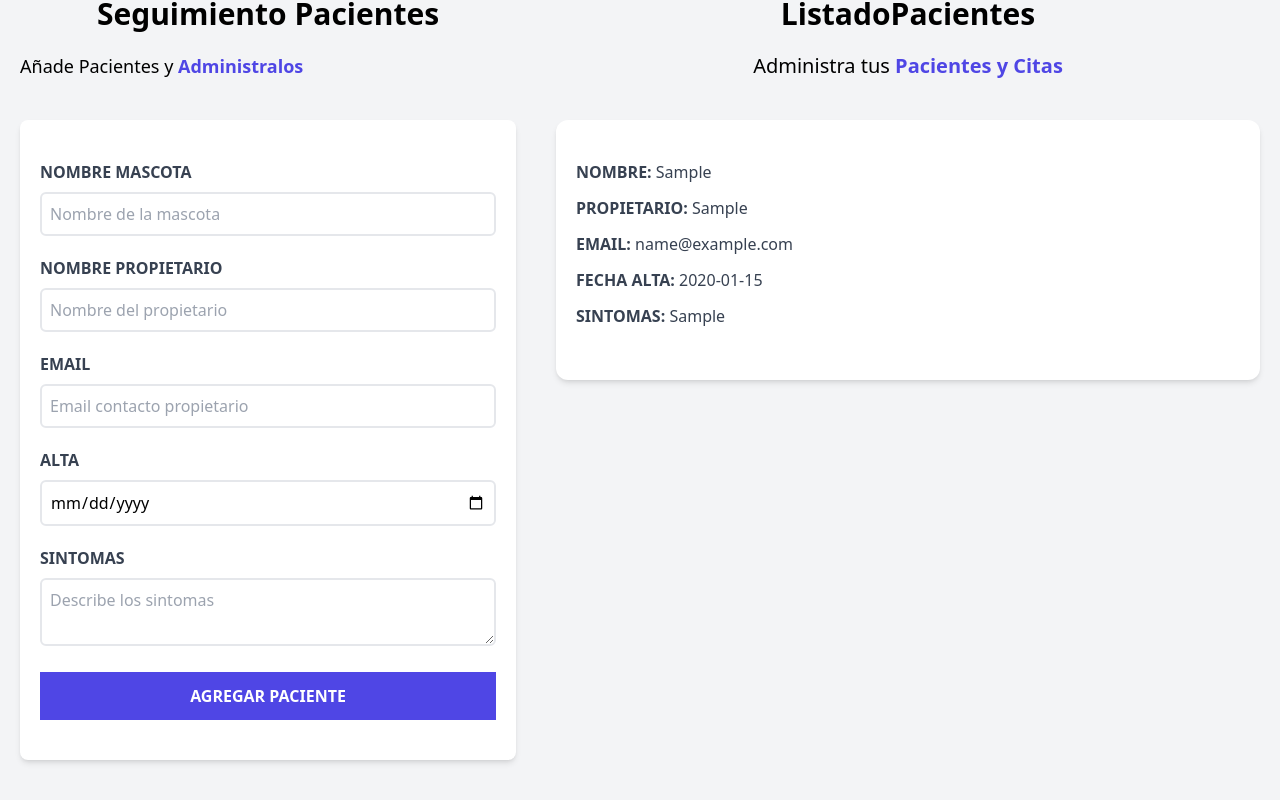
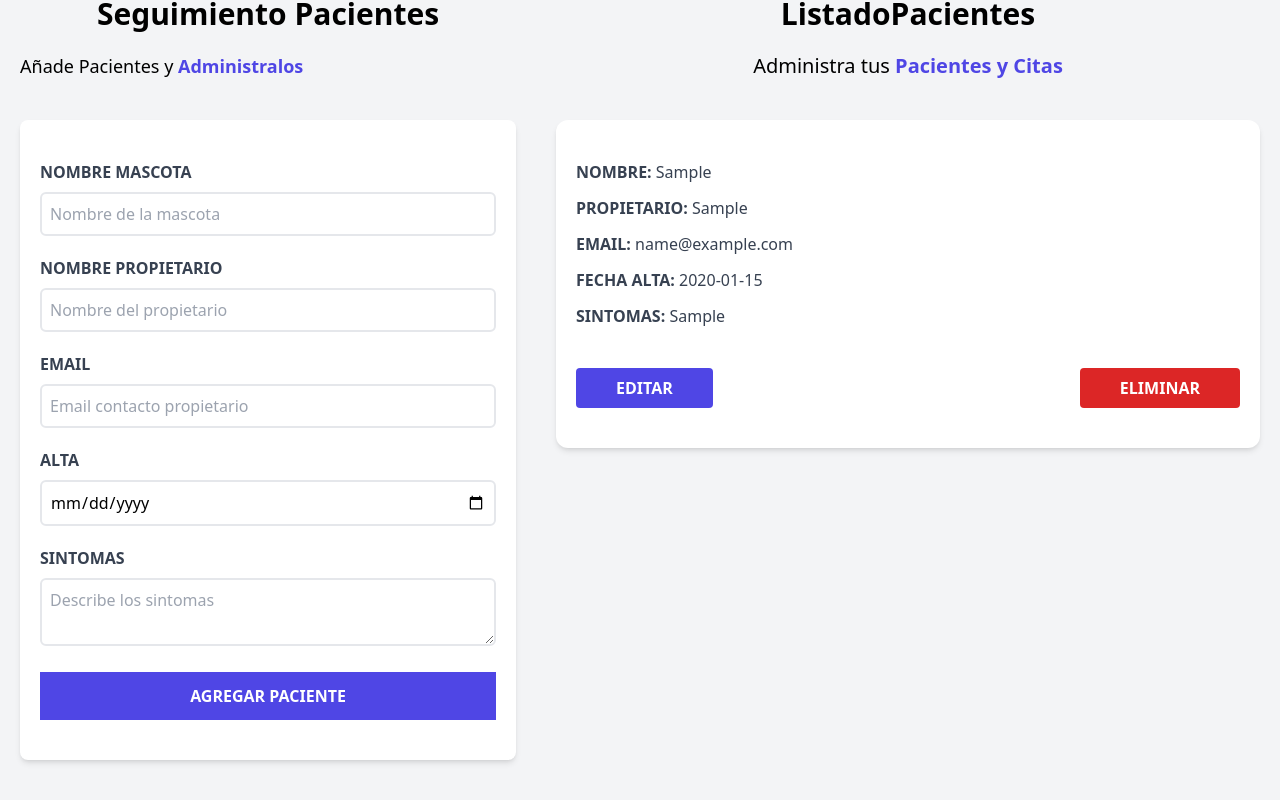
Before and after one commit to Saile16/LReact-Adm.Pacientes, a React (Vite) app: page / in a window 1280 px wide. Both pictures are taken after typing "Sample", "Sample", "name@example.com", "2020-01-15", "Sample" into the empty fields and a click on the input "Agregar paciente". Shown: the part 180-980 px from the top of the page. Built offline with nearby package versions, Linux system fonts and the light colour scheme.

Commit message:
Agregamos botones sin funcionalidad de editar y eliminar y carga conficionada para lista de pacientees

```diff
--- a/src/components/ListadoPacientes.jsx
+++ b/src/components/ListadoPacientes.jsx
@@ -3,14 +3,32 @@
 const ListadoPacientes = ({ pacientes }) => {
   return (
     <div className="md:w-1/2 lg:w-3/5 md:h-screen overflow-y-scroll">
+      {pacientes && pacientes.length ? (
+        <>
           <h2 className="font-black text-3xl text-center">ListadoPacientes</h2>
           <p className="text-xl mt-5 mb-10 text-center">
             Administra tus {""}
-        <span className="text-indigo-600 font-bold"> Pacientes y Citas</span>
+            <span className="text-indigo-600 font-bold">
+              {" "}
+              Pacientes y Citas
+            </span>
           </p>
           {pacientes.map((paciente) => (
             <Paciente key={paciente.id} paciente={paciente} />
           ))}
+        </>
+      ) : (
+        <>
+          <h2 className="font-black text-3xl text-center">No hay Pacientes</h2>
+          <p className="text-xl mt-5 mb-10 text-center">
+            Comienza agregando pacientes {""}
+            <span className="text-indigo-600 font-bold">
+              {" "}
+              y aparecerán en este lugar
+            </span>
+          </p>
+        </>
+      )}
     </div>
   );
 };
--- a/src/components/Paciente.jsx
+++ b/src/components/Paciente.jsx
@@ -22,6 +22,20 @@
         Sintomas: {""}
         <span className="font-normal normal-case">{sintomas}</span>
       </p>
+      <div className="flex justify-between mt-10">
+        <button
+          className="py-2 px-10 bg-indigo-600 hover:bg-indigo-700 text-white font-bold uppercase rounded"
+          type="button"
+        >
+          Editar
+        </button>
+        <button
+          className="py-2 px-10 bg-red-600 hover:bg-red-700 text-white font-bold uppercase rounded"
+          type="button"
+        >
+          Eliminar
+        </button>
+      </div>
     </div>
   );
 };
```
Lines whose indentation alone changed are shown as unchanged.
